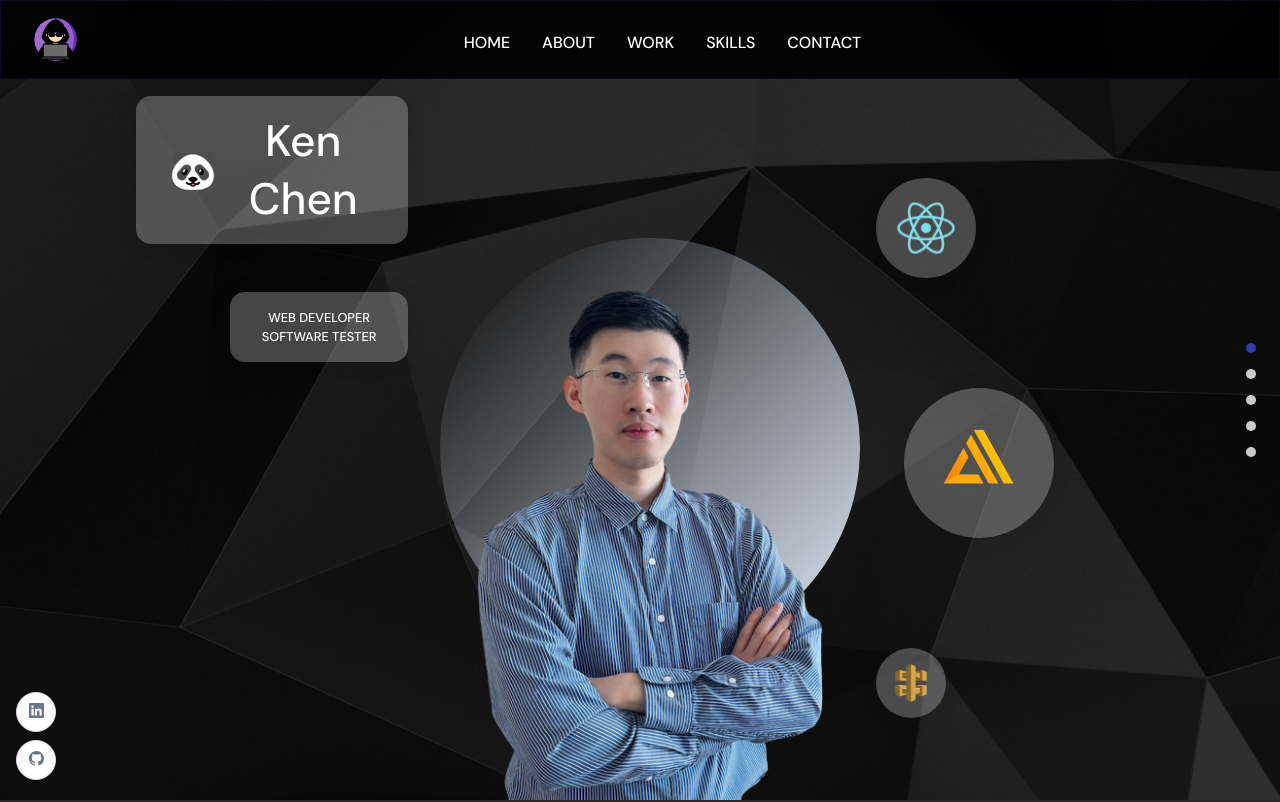
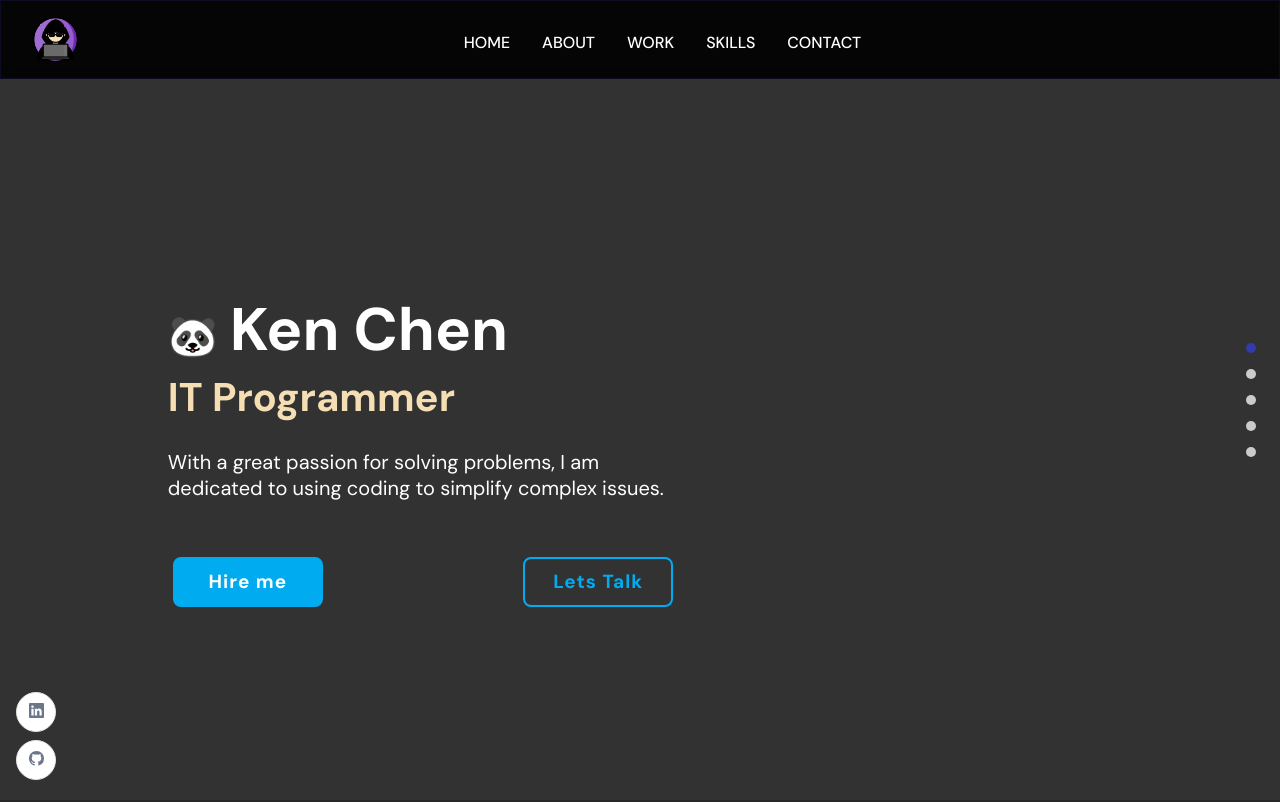
Before and after one commit to kenDebugger/my_web_portfolio, a React (Create React App) app: page / in a window 1280 px wide. Shown: the top 802 px of the page. Built offline with nearby package versions, Linux system fonts and the light colour scheme.

Commit message:
Updated Header, Navbar, Footer, Sklls, Work

```diff
--- a/src/components/Navbar/Navbar.scss
+++ b/src/components/Navbar/Navbar.scss
@@ -116,7 +116,7 @@
 
     padding: 1rem;
 
-    width: 80%;
+    width: 40%; // start with the larger percentage
     height: 100vh;
 
     display: flex;
--- a/src/container/About/About.jsx
+++ b/src/container/About/About.jsx
@@ -31,13 +31,11 @@ const abouts = [
     imgUrl: images.UoA,
   },
 ];
-const head_text_data =
-  "With a great passion for solving problems, I am dedicated to using coding to simplify complex issues.";
 
 const About = () => {
   return (
     <>
-      <h2 className="head-text">{head_text_data}</h2>
+      <h2 className="head-text">Experience</h2>
       <div className="app__profiles">
         {abouts.map((about, index) => (
           <motion.div
--- a/src/container/Footer/Footer.jsx
+++ b/src/container/Footer/Footer.jsx
@@ -102,5 +102,5 @@ const Footer = () => {
 export default AppWrap(
   MotionWrap(Footer, "app__footer"),
   "contact",
-  "app__base-blackbg"
+  "app__primary-blackbg"
 );
--- a/src/container/Header/Header.jsx
+++ b/src/container/Header/Header.jsx
@@ -5,74 +5,43 @@ import { images } from "../../constants";
 import "./Header.scss";
 import { AppWrap } from "../../wrapper";
 
-const scaleVariants = {
-  whileInView: {
-    scale: [0, 1],
-    opacity: [0, 1],
-    transition: {
-      duration: 1,
-      ease: "easeInOut",
-    },
-  },
-};
-const header_circles_images = [
-  images.react,
-  images.aws_amplify,
-  images.api_gateway,
-];
-
 const Header = () => (
   <>
     <div className="app__header app__flex">
-      <motion.div
-        whileInView={{ x: [-100, 0], opacity: [0, 1] }}
-        transition={{ duration: 0.5 }}
-        className="app__header-info"
-      >
-        <div className="app__header-badge">
-          <div className="badge-cmp app__flex">
-            <span>🐼</span>
-            <div style={{ marginLeft: 12 }}>
-              {/* <p className="p-text">Hello, I am</p> */}
-              <h1 className="head-text">Ken Chen</h1>
-            </div>
-          </div>
-
-          <div className="tag-cmp app__flex">
-            <p className="p-text">Web Developer</p>
-            <p className="p-text">Software Tester</p>
+      {/* Introduction */}
+      <div className="app__header-badge">
+        <div className="badge-cmp">
+          <h1>
+            <span style={{ marginRight: 12 }}>🐼</span>Ken Chen
+          </h1>
+          <h3>IT Programmer</h3>
+          <p>
+            With a great passion for solving problems, I am dedicated to using
+            coding to simplify complex issues.
+          </p>
+          <div className="btn-box">
+            <a
+              href={"https://www.linkedin.com/in/zhipanchen/"}
+              target="_blank"
+              rel="noreferrer"
+            >
+              Hire me
+            </a>
+            <a href="#contact"> Lets Talk</a>
           </div>
         </div>
-      </motion.div>
+      </div>
 
-      <motion.div
-        whileInView={{ opacity: [0, 1] }}
-        transition={{ duration: 0.5, delayChildren: 0.5 }}
-        className="app__header-img"
-      >
-        <img src={images.profile} alt="profile_bg" />
-        <motion.img
-          whileInView={{ scale: [0, 1] }}
-          transition={{ duration: 1, ease: "easeInOut" }}
-          src={images.circle}
-          alt="profile_circle"
-          className="overlay_circle"
+      {/* Photo */}
+      <div className="img-container">
+        <img
+          className="app__header-img"
+          src={images.profile}
+          alt="profile_bg"
         />
-      </motion.div>
-
-      <motion.div
-        variants={scaleVariants}
-        whileInView={scaleVariants.whileInView}
-        className="app__header-circles"
-      >
-        {header_circles_images.map((circle, index) => (
-          <div className="circle-cmp app__flex" key={`circle-${index}`}>
-            <img src={circle} alt="profile_bg" />
-          </div>
-        ))}
-      </motion.div>
+      </div>
     </div>
   </>
 );
 
-export default AppWrap(Header, "home");
+export default AppWrap(Header, "home", "app__primary-blackbg");
--- a/src/container/Header/Header.scss
+++ b/src/container/Header/Header.scss
@@ -1,14 +1,8 @@
 #home {
   position: relative;
-  background: url("../../assets/bgIMG.png");
-  background-size: cover;
-  background-position: center;
-  background-repeat: repeat;
 
-  // disable the default padding styles
   .app__wrapper {
     padding: 0;
-
     .copyright {
       display: none;
     }
@@ -16,313 +10,167 @@
 }
 
 .app__header {
-  flex: 1;
+  display: flex;
   width: 100%;
-  height: 100%;
-  flex-direction: row;
-
   padding: 6rem 2rem 0rem;
 
-  @media screen and (min-width: 2000px) {
-    padding-top: 8rem;
+  @media (max-width: 1200px) {
+    flex-direction: column;
+    align-items: center;
   }
 
-  @media screen and (max-width: 1200px) {
-    flex-direction: column;
-  }
-
-  @media screen and (max-width: 450px) {
-    padding: 6rem 1rem 2rem;
-  }
-}
-
-.app__header-info {
-  flex: 0.65;
-  display: flex;
-  flex-direction: column;
-  justify-content: flex-start;
-  align-items: flex-start;
-  height: 100%;
-
-  margin: 0 2rem;
-
-  @media screen and (max-width: 1200px) {
-    width: 100%;
-    margin-right: 0rem;
+  @media (max-width: 768px) {
+    padding: 6rem 1rem 2rem; // reduce padding
   }
 }
 
 .app__header-badge {
-  width: 100%;
   display: flex;
-  justify-content: flex-end;
-  align-items: flex-end;
   flex-direction: column;
+  margin-right: 3rem;
+  // margin-top: 2rem;
+  @media (max-width: 1200px) {
+    margin-right: 0;
+    align-items: center;
+  }
 
-  .badge-cmp,
-  .tag-cmp {
-    padding: 1rem 2rem;
-    background: var(--white-color);
-    background: rgba(255, 255, 255, 0.25);
+  .badge-cmp {
+    display: flex;
+    flex-direction: column;
+    padding: 0 10%;
+
     border-radius: 15px;
-    flex-direction: row;
-    width: auto;
-
-    box-shadow: 0px 0px 20px rgba(0, 0, 0, 0.1);
 
     h1 {
-      // width: 100;
-      // text-transform: uppercase;
-      text-align: center;
-      font-weight: 500;
+      font-size: 60px;
+      font-weight: 700;
+      color: white;
+      line-height: 1.2;
+
+      @media (max-width: 768px) {
+        font-size: 40px; // reduce font-size
+      }
     }
-  }
+    h3 {
+      font-size: 40px;
+      font-weight: 700;
+      color: wheat;
+      margin-top: 1%;
 
-  .tag-cmp {
-    flex-direction: column;
-    margin-top: 3rem;
+      @media (max-width: 768px) {
+        font-size: 20px; // reduce font-size
+      }
+    }
+    p {
+      font-size: 20px;
+      color: white;
+      margin-top: 5%;
 
-    p {
-      width: 100%;
-      text-transform: uppercase;
-      text-align: center;
-      font-weight: 500;
+      @media (max-width: 768px) {
+        font-size: 15px; // reduce font-size
+      }
     }
-  }
-
-  .p-text {
-    color: white;
-  }
-
-  .head-text {
-    color: white;
   }
 
   span {
     font-size: 2.5rem;
     color: white;
-    @media screen and (min-width: 2000px) {
+
+    @media (min-width: 2000px) {
       font-size: 5rem;
     }
-  }
 
-  @media screen and (max-width: 1200px) {
-    justify-content: flex-start;
-    align-items: flex-start;
-  }
-}
-
-.app__header-circles {
-  flex: 0.75;
-  display: flex;
-  flex-direction: column;
-  justify-content: space-evenly;
-  align-items: flex-start;
-  height: 100%;
-  margin-left: 1rem;
-
-  div {
-    width: 100px;
-    height: 100px;
-    border-radius: 50%;
-
-    // background: var(--white-color);
-    background: rgba(255, 255, 255, 0.25);
-    box-shadow: 0px 0px 20px rgba(0, 0, 0, 0.1);
-
-    img {
-      width: 60%;
-      height: 60%;
+    @media (max-width: 768px) {
+      font-size: 2rem; // reduce font-size
     }
   }
+  .btn-box {
+    display: flex;
+    justify-content: space-between;
+    width: 100%; // make it full width on all devices
+    height: 50px;
+    margin-top: 10%;
+    flex-wrap: wrap; // allow buttons to wrap
 
-  // circles with different height & width
+    a {
+      position: relative;
+      display: inline-flex;
+      justify-content: center;
+      align-items: center;
+      width: 150px;
+      height: 100%;
+      background: #00abf0;
+      border: 2px solid #00abf0;
+      border-radius: 8px;
+      font-size: 19px;
+      color: white;
+      text-decoration: none;
+      font-weight: 600;
+      letter-spacing: 1px;
+      z-index: 1;
+      overflow: hidden;
+      transition: 0.5s;
+      margin: 5px; // add a bit of margin
 
-  div:nth-child(1) {
-    width: 100px;
-    height: 100px;
-  }
+      @media (max-width: 768px) {
+        width: 100%; // full width on small screens
+      }
 
-  div:nth-child(2) {
-    margin: 1.75rem;
-    width: 150px;
-    height: 150px;
-    img {
-      width: 85%;
-      height: 85%;
-    }
-  }
-
-  div:nth-child(3) {
-    width: 70px;
-    height: 70px;
-  }
-
-  @media screen and (min-width: 2000px) {
-    div:nth-child(2) {
-      width: 400px;
-      height: 400px;
-    }
-
-    div:nth-child(3) {
-      width: 170px;
-      height: 170px;
-    }
-
-    div:nth-child(1) {
-      width: 200px;
-      height: 200px;
-    }
-  }
-
-  @media screen and (max-width: 1200px) {
-    width: 100%;
-    flex-direction: row;
-    flex-wrap: wrap;
-    margin-left: 0;
-
-    div {
-      margin: 1rem;
+      &:hover {
+        color: #00abf0;
+        &::before {
+          width: 100%;
+        }
+      }
+      &:nth-child(2) {
+        background: transparent;
+        color: #00abf0;
+        &:hover {
+          color: white;
+        }
+        &::before {
+          background: #00abf0;
+        }
+      }
+      &::before {
+        content: "";
+        position: absolute;
+        top: 0;
+        left: 0;
+        width: 0%;
+        height: 100%;
+        background: #323232;
+        z-index: -1;
+        transition: 0.5s;
+      }
     }
   }
 }
 
-.app__header-img {
-  flex: 1;
-  height: 100%;
-
+.img-container {
+  max-width: 400px;
+  width: 100%;
   display: flex;
-  justify-content: flex-end;
-  align-items: flex-end;
+  justify-content: center;
   position: relative;
 
-  img {
-    width: 100%;
-    object-fit: contain;
-    z-index: 1;
+  @media (max-width: 1200px) {
+    margin-top: 2rem;
   }
 
-  .overlay_circle {
-    position: absolute;
-    border-radius: 100%;
-    left: 0;
-    right: 0;
-    bottom: 0;
-    z-index: 0;
-    width: 100%;
-    height: 100%;
-    // background-color: white;
-  }
-
-  @media screen and (max-width: 1200px) {
-    margin: 2rem 0;
+  @media (max-width: 768px) {
+    max-width: 100%; // make it full width on small screens
   }
 }
 
-.head-text {
-  color: white;
-}
-.box1 {
-  // width: 200px;
-  // height: 200px;
-  // border-radius: 50%;
-  background: var(--white-color);
+.app__header-img {
   width: 100%;
-  display: flex;
-  justify-content: flex-end;
-  align-items: flex-end;
-  flex-direction: column;
-
-  .badge-cmp,
-  .tag-cmp {
-    padding: 1rem 2rem;
-    background: var(--white-color);
-    background: rgba(255, 255, 255, 0.25);
-    border-radius: 15px;
-    flex-direction: row;
-    width: auto;
-
-    box-shadow: 0px 0px 20px rgba(0, 0, 0, 0.1);
-
-    h1 {
-      // width: 100;
-      // text-transform: uppercase;
-      text-align: center;
-      font-weight: 500;
-    }
-  }
-  .tag-cmp {
-    flex-direction: column;
-    margin-top: 3rem;
-
-    p {
-      width: 100%;
-      text-transform: uppercase;
-      text-align: center;
-      font-weight: 500;
-    }
-  }
-
-  .p-text {
-    color: white;
-  }
-
-  .head-text {
-    color: white;
-  }
-
-  span {
-    font-size: 2.5rem;
-    color: white;
-    @media screen and (min-width: 2000px) {
-      font-size: 5rem;
-    }
-  }
-
-  @media screen and (max-width: 1200px) {
-    justify-content: flex-start;
-    align-items: flex-start;
-  }
+  height: auto;
+  object-fit: cover;
+  opacity: 0; // Set the initial opacity to 0
+  transition: opacity 3s; // transition effect for smooth appearance
 }
 
-.box2 {
-  // width: 200px;
-  // height: 200px;
-  border-radius: 50%;
-  // background: rgba(108, 43, 178, 0.45);
-  flex: 1;
-  height: 100%;
-
-  display: flex;
-  justify-content: flex-end;
-  align-items: flex-end;
-  position: relative;
-
-  img {
-    width: 100%;
-    object-fit: contain;
-    z-index: 1;
-  }
-
-  .overlay_circle {
-    // position: absolute;
-    border-radius: 100%;
-    left: 0;
-    right: 0;
-    bottom: 0;
-    z-index: 0;
-    width: 100%;
-    height: 100%;
-    background-color: white;
-  }
-
-  @media screen and (max-width: 1200px) {
-    margin: 2rem 0;
-  }
+.img-container:hover .app__header-img {
+  opacity: 1; // On hover, change the opacity to 1
 }
-.box3 {
-  width: 200px;
-  height: 200px;
-  border-radius: 50%;
-  background: var(--white-color);
-}
```
Also changed, not shown: src/components/Navbar/Navbar.jsx (+15 -9 lines), src/container/Skills/Skills.jsx (+7 -5 lines), src/container/Work/Work.jsx (+8 -8 lines), src/assets/bgWhite.png.
